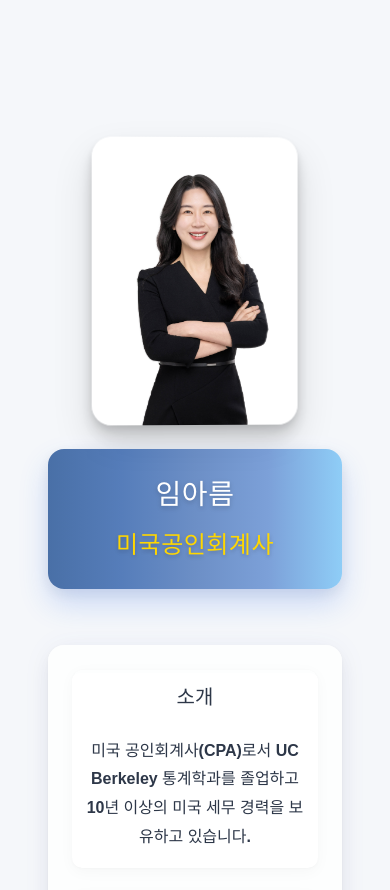
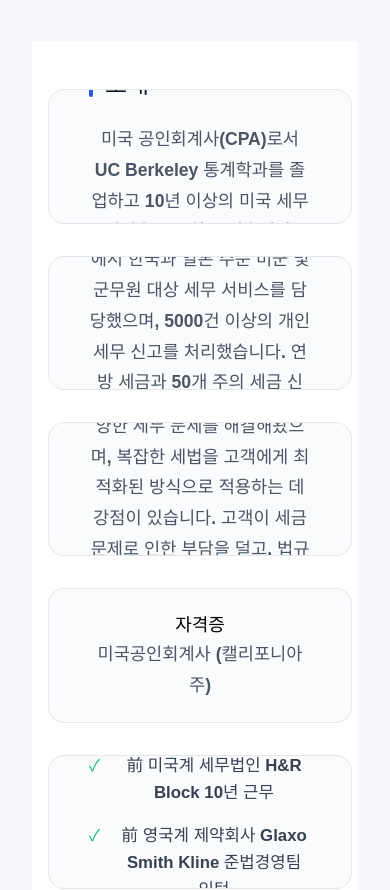
Before and after one commit to youtaxpro/youtaxpro, a Vue app: page /#/ in a window 390 px wide. Shown: the part 2920-3810 px from the top of the page. Built offline with nearby package versions, Linux system fonts and the light colour scheme.

Commit message:
profile design edited

```diff
--- a/src/components/home/HomeProfile.vue
+++ b/src/components/home/HomeProfile.vue
@@ -63,381 +63,183 @@ export default {
 </script>
 
 <style scoped>
-:root {
-  --primary-color: #2563eb; /* 현대적인 블루 */
-  --secondary-color: #4f46e5; /* 인디고 */
-  --accent-color: #8b5cf6; /* 보라색 */
-  --highlight-color: #f59e0b; /* 골드/옐로우 계열 */
-  --text-dark: #1e293b; /* 짙은 슬레이트 */
-  --text-light: #f8fafc; /* 밝은 회색 */
-  --bg-light: #f1f5f9; /* 밝은 배경 */
-  --transition: all 0.3s cubic-bezier(0.4, 0, 0.2, 1);  /* 부드러운 애니메이션 */
-}
-
-@keyframes fadeIn {
-  from { opacity: 0; transform: translateY(10px); }
-  to { opacity: 1; transform: translateY(0); }
-}
-
-@keyframes slideInRight {
-  from { opacity: 0; transform: translateX(30px); }
-  to { opacity: 1; transform: translateX(0); }
-}
-
-@keyframes pulse {
-  0% { box-shadow: 0 0 0 0 rgba(37, 99, 235, 0.4); }
-  70% { box-shadow: 0 0 0 10px rgba(37, 99, 235, 0); }
-  100% { box-shadow: 0 0 0 0 rgba(37, 99, 235, 0); }
-}
-
-.aboutus {
-  padding: 4rem 2rem;
-  background-color: var(--bg-light);
-  animation: fadeIn 0.8s ease forwards;
-  width: 100%;
-  box-sizing: border-box;
+/* 🔥 CPA 전문 미니멀 디자인 - Pilot/Luminary 스타일 */
+.team-member {
+  padding: 5rem 2rem;
+  background: #ffffff;
+  position: relative;
 }
 
 .profile-container {
-  min-height: auto;
-  height: auto;
-  display: flex;
-  gap: 2.5rem; /* 간격 증가 */
-  align-items: flex-start;
-  max-width: 1200px; /* 최대 너비 제한 - HomeAboutUs와 일치 */
-  margin: 0 auto; /* 중앙 정렬 */
-  padding: 2rem 0;
+  max-width: 1100px;
+  margin: 0 auto;
+  display: grid;
+  grid-template-columns: 2fr 1fr;
+  gap: 5rem;
+  align-items: start;
 }
 
 .profile-content {
-  flex: 1;
-  display: flex;
-  flex-direction: column;
-  gap: 1.5rem; /* 간격 증가 */
-  max-width: 50%;
-  border-radius: 16px; /* 더 둥근 모서리 */
-  padding: 1.5rem;
-  background-color: rgba(255, 255, 255, 0.8);
-  backdrop-filter: blur(10px); /* 모던 블러 효과 */
-  box-shadow: 0 10px 25px rgba(0, 0, 0, 0.06),
-              0 2px 5px rgba(0, 0, 0, 0.04),
-              0 1px 30px rgba(37, 99, 235, 0.05); /* 다층 그림자 */
-  animation: fadeIn 0.8s ease forwards;
+    display: grid !important;
+  grid-template-columns: 1fr !important;
+  grid-template-rows: repeat(5, 1fr) !important;  /* ✅ 5개 섹션 균등 높이 */
+  gap: 2rem !important;
+  height: 800px !important;  /* ✅ 전체 높이 고정 */
+  min-height: 800px !important;
 }
 
+.description, .credentials, .career {
+  display: flex !important;
+  flex-direction: column !important;
+  justify-content: center !important;  /* ✅ 세로 가운데 정렬 */
+  padding: 2rem 2.5rem !important;
+  background: #fafbfc !important;
+  border: 1px solid #e5e7eb !important;
+  border-radius: 16px !important;
+  overflow: hidden !important;
+}
+
+.description:nth-child(1),
+.description:nth-child(2),
+.description:nth-child(3) {
+  grid-row: span 1 !important;  /* 각 섹션 1행씩 */
+}
+
+.description:hover, .credentials:hover, .career:hover {
+  border-color: #3b82f6;
+  box-shadow: 0 10px 30px rgba(59, 130, 246, 0.1);
+  transform: translateY(-2px);
+}
+
+.description h4 {
+  font-size: 1.5rem;
+  font-weight: 700;
+  color: #111827;
+  margin-bottom: 1.25rem;
+  display: flex;
+  align-items: center;
+  gap: 0.75rem;
+}
+
+.description h4::before {
+  content: '';
+  width: 4px;
+  height: 24px;
+  background: linear-gradient(135deg, #3b82f6, #1d4ed8);
+  border-radius: 2px;
+}
+
+.credentials h4::before {
+  background: linear-gradient(135deg, #f59e0b, #d97706);
+}
+
+.career h4::before {
+  background: linear-gradient(135deg, #10b981, #059669);
+}
+
+.description p, .credentials p {
+  color: #4b5563;
+  line-height: 1.75;
+  font-size: 1.1rem;
+  margin: 0;
+}
+
+.career-list p {
+  color: #374151;
+  font-size: 1.05rem;
+  line-height: 1.6;
+  position: relative;
+  padding-left: 1.75rem;
+  margin-bottom: 1rem;
+}
+
+.career-list p::before {
+  content: '✓';
+  position: absolute;
+  left: 0;
+  color: #10b981;
+  font-weight: 900;
+  font-size: 1rem;
+}
+
+/* 프로필 섹션 - 미니멀 원형 */
 .profile-image {
-  flex: 1;
-  max-width: 50%;
-  position: relative;
   display: flex;
   flex-direction: column;
   align-items: center;
-  animation: slideInRight 1s ease forwards;
+  gap: 2rem;
+  padding: 2rem;
 }
 
 .profile-image img {
-  width: 70%;
-  height: 70%;
+  width: 280px;
+  height: 280px;
   object-fit: cover;
-  border-radius: 20px; /* 더 둥근 모서리 */
-  box-shadow: 0 20px 40px rgba(0, 0, 0, 0.12),
-              0 10px 20px rgba(0, 0, 0, 0.08),
-              0 0 0 1px rgba(255, 255, 255, 0.1) inset; /* 깊이감 있는 그림자 */
-  filter: drop-shadow(0 10px 8px rgb(0 0 0 / 0.04))
-         drop-shadow(0 4px 3px rgb(0 0 0 / 0.1)); /* 부드러운 드롭 쉐도우 */
-  transition: var(--transition);
-  transform: perspective(1000px) rotateY(2deg); /* 약간의 3D 효과 */
+  border-radius: 50%;
+  border: 6px solid #f8fafc;
+  box-shadow:
+    0 20px 50px rgba(0,0,0,0.1),
+    0 10px 25px rgba(0,0,0,0.05),
+    inset 0 2px 0 rgba(255,255,255,1);
+  transition: all 0.4s cubic-bezier(0.34, 1.56, 0.64, 1);
+}
+
+.profile-image img:hover {
+  transform: scale(1.05);
+  box-shadow:
+    0 30px 70px rgba(0,0,0,0.15),
+    0 15px 35px rgba(0,0,0,0.08);
 }
 
 .profile-name-title-container {
-  background-image: linear-gradient(
-    to right,
-    rgba(30, 77, 146, 0.8),  /* 진한 블루 (80% 투명도) */
-    rgba(46, 94, 170, 0.8),  /* 아이덴티티 블루 (80% 투명도) */
-    rgba(74, 116, 185, 0.8),  /* 중간 블루 (80% 투명도) */
-    rgba(94, 138, 208, 0.8),  /* 밝은 블루 (80% 투명도) */
-    rgba(117, 194, 246, 0.8)   /* 하늘색 (80% 투명도) */
-  );
-  border-radius: 16px;
-  padding: 1.8rem;
-  margin-top: 2rem;
-  width: 80%;
-  box-shadow: 0 15px 30px rgba(37, 99, 235, 0.2),
-              0 5px 15px rgba(0, 0, 0, 0.08);
-  backdrop-filter: blur(5px);
-  transition: var(--transition);
+  background: white;
+  padding: 2rem 1.5rem;
+  border-radius: 20px;
+  border: 2px solid #f3f4f6;
+  box-shadow: 0 10px 30px rgba(0,0,0,0.06);
   text-align: center;
-  position: relative;
-  overflow: hidden;
-  z-index: 1;
-}
-
-.profile-name-title-container::before {
-  content: '';
-  position: absolute;
-  top: 0;
-  left: -50%;
-  width: 150%;
-  height: 100%;
-  background: linear-gradient(
-    90deg,
-    rgba(255, 255, 255, 0) 0%,
-    rgba(255, 255, 255, 0.1) 50%,
-    rgba(255, 255, 255, 0) 100%
-  );
-    transform: skewX(-20deg) translateX(-150%);
-  z-index: -1;
-  animation: shine 3s infinite;
-}
-
-@keyframes shine {
-  0% { left: -150%; }
-  100% { left: 150%; }
+  width: 100%;
 }
 
 .profile-name {
-  color: white;
   font-size: 2.25rem;
-  font-weight: 700;
+  font-weight: 800;
+  color: #111827;
   margin-bottom: 0.5rem;
-  text-shadow: 0 2px 5px rgba(0, 0, 0, 0.2);
-  letter-spacing: 0.5px;
+  background: linear-gradient(135deg, #1f2937, #374151);
+  -webkit-background-clip: text;
+  -webkit-text-fill-color: transparent;
 }
 
 .profile-title {
-  color: #FFD700;
-  font-size: 1.75rem;
+  font-size: 1.25rem;
   font-weight: 600;
-  margin-top: 0.25rem;
-  text-shadow: 0 2px 4px rgba(0, 0, 0, 0.2);
-  letter-spacing: 0.5px;
+  color: #6b7280;
+  margin: 0;
+  letter-spacing: 0.025em;
 }
 
-.team-member {
-  margin-top: 0rem;
-}
-
-.team-member h4 {
-  color: var(--secondary-color);
-  font-size: 1.5rem;
-  margin: 0 0 0.75rem;
-  font-weight: 600;
-}
-
-/* 섹션 컨테이너 스타일링 */
-.description, .credentials, .career {
-  padding: 1.5rem;
-  background-color: white;
-  border-radius: 14px;
-  box-shadow: 0 4px 15px rgba(0, 0, 0, 0.03),
-              0 1px 3px rgba(0, 0, 0, 0.02);
-  position: relative;
-  transition: var(--transition);
-  border-left: none;
-  overflow: hidden;
-  border-top: 4px solid transparent;
-  background-clip: padding-box;
-}
-
-.description::before, .credentials::before, .career::before {
-  content: "";
-  position: absolute;
-  top: -4px; /* border-top의 두께와 일치 */
-  left: 0;
-  right: 0;
-  height: 4px; /* border-top의 두께와 일치 */
-  background: linear-gradient(
-    to right,
-    var(--secondary-color),
-    var(--accent-color),
-    var(--primary-color)
-  );
-  border-top-left-radius: 14px;
-  border-top-right-radius: 14px;
-}
-
-/* 섹션 제목 스타일링 */
-.description h4, .credentials h4, .career h4 {
-  font-size: 1.35rem;
-  margin-bottom: 1rem;
-  padding-bottom: 0.75rem;
-  position: relative;
-  font-weight: 600;
-  color: var(--secondary-color);
-  display: inline-block;
-}
-
-.description h4::after, .credentials h4::after, .career h4::after {
-  content: '';
-  position: absolute;
-  left: 0;
-  bottom: 0;
-  height: 3px;
-  width: 100%;
-  background: linear-gradient(
-    to right,
-    var(--secondary-color),
-    var(--accent-color),
-    var(--primary-color)
-  );
-  border-radius: 2px;
-}
-
-/* 섹션 호버 효과 */
-
-/* 텍스트 스타일링 */
-.description p, .credentials p, .career p {
-  line-height: 1.8;
-  font-size: 1.05rem;
-  color: var(--text-dark);
-  margin-bottom: 0.5rem;
-}
-
-/* 경력 리스트 스타일링 */
-.career-list p {
-  position: relative;
-  padding-left: 1.8rem;
-  margin-bottom: 0.85rem;
-}
-
-.career-list p::before {
-  content: "";
-  position: absolute;
-  left: 0;
-  top: 0.5rem;
-  width: 0.5rem;
-  height: 0.5rem;
-  background-color: var(--accent-color);
-  border-radius: 50%;
-  box-shadow: 0 0 0 2px rgba(139, 92, 246, 0.2);
-  transition: var(--transition);
-}
-
-.career-list p:hover::before {
-  background-color: var(--primary-color);
-  transform: scale(1.2);
-  box-shadow: 0 0 0 4px rgba(37, 99, 235, 0.25);
-}
-
-.career ul {
-  list-style-type: none;
-  padding-left: 0;
-}
-
-/* 모바일 반응형 */
-@media screen and (max-width: 1024px) {
-  .aboutus {
-    padding: 3rem 1.5rem;
-  }
-
+/* 모바일 */
+@media (max-width: 1024px) {
   .profile-container {
-    padding: 1.5rem 0;
-  }
-
-  .profile-content, .profile-image {
-    max-width: 100%;
-  }
-
-  .profile-name {
-    font-size: 2rem;
-  }
-
-  .profile-title {
-    font-size: 1.5rem;
+    grid-template-columns: 1fr;
+    gap: 4rem;
+    text-align: center;
   }
 }
 
-@media screen and (max-width: 576px) {
-  .aboutus {
-    padding: 2rem 1rem;
-  }
-
-  .profile-container {
-    padding: 0.5rem 0;
-  }
-
-  .profile-name {
-    font-size: 1.5rem;
-  }
-
-  .profile-title {
-    font-size: 1.3rem;
-  }
-
-  .description h4, .credentials h4, .career h4 {
-    font-size: 1.2rem;
-  }
-
-  .description p, .credentials p, .career p {
-    font-size: 0.95rem;
-  }
-}
-
-@media screen and (max-width: 768px) {
-  .aboutus {
+@media (max-width: 768px) {
+  .team-member {
     padding: 3rem 1rem;
   }
 
-  .profile-container {
-    flex-direction: column-reverse;
-    min-height: auto;
-    align-items: center;
-    gap: 1.5rem;
-    padding: 1rem 0;
-  }
-
-  .profile-content,
-  .profile-image {
-    max-width: 100%;
-  }
-
-  .profile-image {
-    margin: 2rem 0;
+  .description, .credentials, .career {
+    padding: 2rem 1.5rem;
   }
 
   .profile-image img {
-    width: 70%;
-    height: 70%;
-    margin: 0 auto;
-    display: block;
-  }
-
-  .profile-name-title-container {
-    width: 100%;
-    padding: 1.5rem;
-    margin-top: 1.5rem;
-    margin-left: auto;
-    margin-right: auto;
-  }
-
-  .profile-name {
-    font-size: 1.75rem;
-  }
-
-  .profile-title {
-    font-size: 1.5rem;
-  }
-
-  .description, .credentials, .career {
-    padding: 0.5rem;
-    border-radius: 10px;
-    width: 100%;
-    box-sizing: border-box;
-  }
-
-  .description h4, .credentials h4, .career h4 {
-    font-size: 1.25rem;
-    display: block;
-    width: 100%;
-    margin-bottom: 0.75rem;
-    overflow: hidden;
-    text-overflow: ellipsis;
-  }
-
-  .description p, .credentials p, .career p {
-    font-size: 1rem;
-    width: 100%;
-    word-wrap: break-word;
+    width: 240px;
+    height: 240px;
   }
 }
 </style>
```
